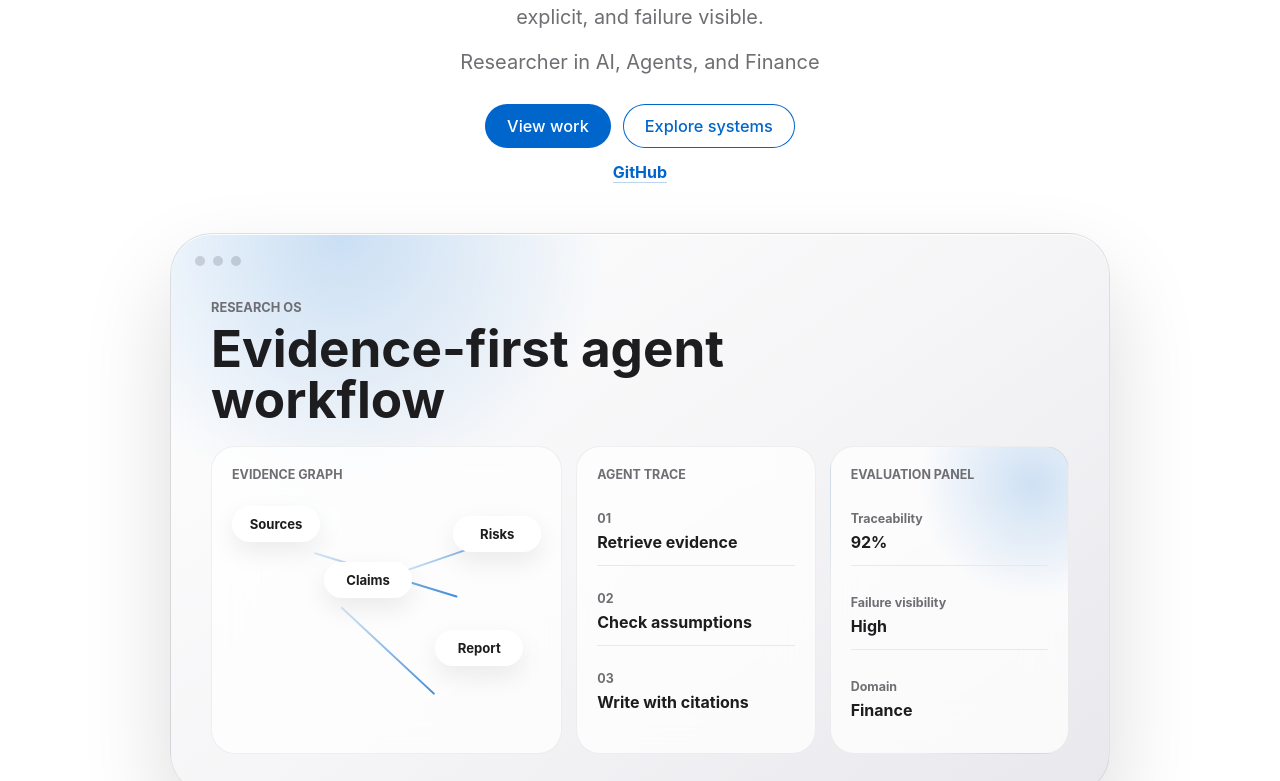
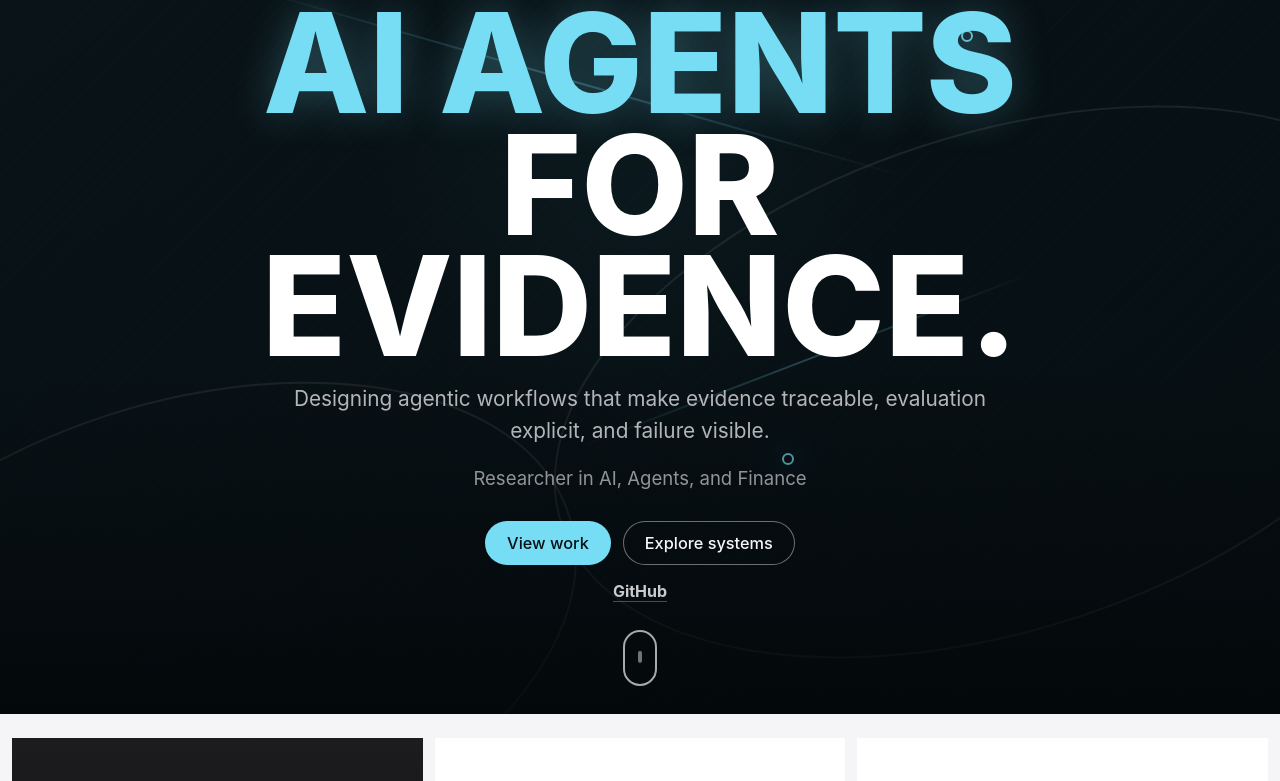
Before and after one commit to hardenyu21/hardenyu21.github.io, a React (Vite) app: page / in a window 1280 px wide. Shown: the part 379-1160 px from the top of the page. Built offline with nearby package versions, Linux system fonts and the light colour scheme.

Commit message:
Rework hero as immersive research statement

```diff
--- a/src/components/Hero.tsx
+++ b/src/components/Hero.tsx
@@ -7,10 +7,31 @@ type HeroProps = {
 export function Hero({ profile }: HeroProps) {
   return (
     <section className="hero" id="top">
+      <div className="hero-atmosphere" aria-hidden="true">
+        <span className="orbit orbit-one" />
+        <span className="orbit orbit-two" />
+        <span className="signal signal-one" />
+        <span className="signal signal-two" />
+        <span className="signal signal-three" />
+        <span className="trace trace-one" />
+        <span className="trace trace-two" />
+      </div>
+
+      <div className="hero-brand">
+        <a className="hero-mark" href="#top" aria-label="Back to top">
+          HY
+        </a>
+        <span>{profile.name}</span>
+      </div>
+
       <div className="hero-main">
         <p className="kicker">{profile.heroEyebrow}</p>
-        <h1>{profile.name}</h1>
-        <p className="hero-title">{profile.tagline}</p>
+        <h1 className="mission-title">
+          <span>Reliable</span>
+          <span className="mission-accent">AI agents</span>
+          <span>for</span>
+          <span>evidence.</span>
+        </h1>
         <p className="hero-subhead">{profile.heroSubhead}</p>
         <p className="hero-affiliation">{profile.title}</p>
         <div className="hero-actions" aria-label="Primary actions">
@@ -29,66 +50,9 @@ export function Hero({ profile }: HeroProps) {
           ))}
         </div>
       </div>
-      <div className="hero-visual" aria-label="Research workspace preview">
-        <div className="device-shell">
-          <div className="device-toolbar">
-            <span />
-            <span />
-            <span />
-          </div>
-          <div className="device-screen">
-            <div className="screen-title">
-              <span>Research OS</span>
-              <strong>Evidence-first agent workflow</strong>
-            </div>
-            <div className="research-interface">
-              <div className="evidence-graph interface-card">
-                <div className="interface-label">Evidence Graph</div>
-                <div className="graph-canvas" aria-hidden="true">
-                  <span className="node node-source">Sources</span>
-                  <span className="node node-claim">Claims</span>
-                  <span className="node node-risk">Risks</span>
-                  <span className="node node-report">Report</span>
-                  <i className="edge edge-one" />
-                  <i className="edge edge-two" />
-                  <i className="edge edge-three" />
-                </div>
-              </div>
-              <div className="agent-trace interface-card">
-                <div className="interface-label">Agent Trace</div>
-                <ol>
-                  <li>
-                    <span>01</span>
-                    <strong>Retrieve evidence</strong>
-                  </li>
-                  <li>
-                    <span>02</span>
-                    <strong>Check assumptions</strong>
-                  </li>
-                  <li>
-                    <span>03</span>
-                    <strong>Write with citations</strong>
-                  </li>
-                </ol>
-              </div>
-              <div className="eval-panel interface-card">
-                <div className="interface-label">Evaluation Panel</div>
-                <div className="metric-row">
-                  <span>Traceability</span>
-                  <strong>92%</strong>
-                </div>
-                <div className="metric-row">
-                  <span>Failure visibility</span>
-                  <strong>High</strong>
-                </div>
-                <div className="metric-row">
-                  <span>Domain</span>
-                  <strong>Finance</strong>
-                </div>
-              </div>
-            </div>
-          </div>
-        </div>
+
+      <div className="hero-scroll" aria-hidden="true">
+        <span />
       </div>
     </section>
   );
--- a/src/styles/layout.css
+++ b/src/styles/layout.css
@@ -1,7 +1,7 @@
 .site-header {
   position: sticky;
   top: 0;
-  z-index: 10;
+  z-index: 20;
   display: flex;
   align-items: center;
   justify-content: space-between;
@@ -9,8 +9,8 @@
   min-height: 56px;
   margin: 0 auto;
   padding: 0 max(20px, calc((100vw - var(--max-width)) / 2));
-  border-bottom: 1px solid rgba(0, 0, 0, 0.06);
-  background: rgba(255, 255, 255, 0.72);
+  border-bottom: 1px solid rgba(255, 255, 255, 0.08);
+  background: rgba(12, 19, 23, 0.72);
   backdrop-filter: saturate(180%) blur(20px);
 }
 
@@ -19,10 +19,10 @@
   width: 32px;
   height: 32px;
   place-items: center;
-  border: 1px solid rgba(0, 0, 0, 0.14);
+  border: 1px solid rgba(255, 255, 255, 0.2);
   border-radius: 50%;
-  color: var(--text);
-  background: rgba(245, 245, 247, 0.82);
+  color: #f5f7f8;
+  background: rgba(255, 255, 255, 0.08);
   font-size: 0.78rem;
   font-weight: 700;
   text-decoration: none;
@@ -34,7 +34,7 @@
   justify-content: flex-end;
   gap: 8px 22px;
   font-size: 0.82rem;
-  color: var(--muted);
+  color: rgba(245, 247, 248, 0.74);
 }
 
 .site-nav a {
@@ -47,48 +47,187 @@ main {
 }
 
 .hero {
+  position: relative;
   display: grid;
   justify-items: center;
-  gap: 34px;
-  min-height: calc(100svh - 56px);
-  padding: 76px 20px 34px;
+  align-content: space-between;
+  gap: 28px;
+  min-height: calc(100svh - 120px);
+  padding: 34px 20px 28px;
   overflow: hidden;
   border-bottom: 12px solid var(--surface);
+  color: #f5f7f8;
+  background:
+    linear-gradient(rgba(7, 16, 20, 0.76), rgba(7, 16, 20, 0.88)),
+    repeating-linear-gradient(
+      135deg,
+      rgba(255, 255, 255, 0.045) 0,
+      rgba(255, 255, 255, 0.045) 1px,
+      transparent 1px,
+      transparent 8px
+    ),
+    radial-gradient(circle at 50% 48%, rgba(83, 209, 235, 0.22), transparent 32%),
+    linear-gradient(145deg, #15262c, #071014 68%, #030608);
   text-align: center;
+}
+
+.hero::after {
+  position: absolute;
+  inset: auto 0 0;
+  height: 34%;
+  content: "";
+  background: linear-gradient(180deg, transparent, rgba(3, 6, 8, 0.76));
+  pointer-events: none;
+}
+
+.hero-atmosphere {
+  position: absolute;
+  inset: 0;
+  overflow: hidden;
+  pointer-events: none;
+}
+
+.orbit {
+  position: absolute;
+  border: 2px solid rgba(245, 247, 248, 0.08);
+  border-radius: 50%;
+  transform: rotate(-18deg);
+}
+
+.orbit-one {
+  right: -14%;
+  bottom: 8%;
+  width: min(72vw, 980px);
+  aspect-ratio: 1.85;
+}
+
+.orbit-two {
+  left: -18%;
+  bottom: -16%;
+  width: min(66vw, 820px);
+  aspect-ratio: 1.72;
+}
+
+.signal {
+  position: absolute;
+  width: 12px;
+  height: 12px;
+  border: 2px solid rgba(118, 221, 245, 0.82);
+  border-radius: 50%;
+  box-shadow: 0 0 34px rgba(118, 221, 245, 0.42);
+}
+
+.signal-one {
+  top: 28%;
+  left: 22%;
+}
+
+.signal-two {
+  right: 24%;
+  top: 34%;
+}
+
+.signal-three {
+  right: 38%;
+  bottom: 24%;
+}
+
+.trace {
+  position: absolute;
+  height: 2px;
+  border-radius: 999px;
+  background: linear-gradient(90deg, transparent, rgba(118, 221, 245, 0.46), transparent);
+  opacity: 0.56;
+}
+
+.trace-one {
+  top: 39%;
+  left: 18%;
+  width: 54%;
+  transform: rotate(16deg);
+}
+
+.trace-two {
+  right: 18%;
+  bottom: 34%;
+  width: 38%;
+  transform: rotate(-21deg);
+}
+
+.hero-brand,
+.hero-main,
+.hero-scroll {
+  position: relative;
+  z-index: 1;
+}
+
+.hero-brand {
+  display: inline-flex;
+  align-items: center;
+  gap: 12px;
+  justify-self: start;
+  width: min(var(--max-width), 100%);
+  color: rgba(245, 247, 248, 0.82);
+  font-size: 0.82rem;
+  font-weight: 700;
+}
+
+.hero-mark {
+  display: inline-grid;
+  width: 42px;
+  height: 42px;
+  place-items: center;
+  border: 1px solid rgba(245, 247, 248, 0.22);
+  border-radius: 50%;
+  color: #ffffff;
+  background: rgba(255, 255, 255, 0.08);
+  text-decoration: none;
 }
 
 .hero-main {
   display: grid;
   justify-items: center;
-  gap: 14px;
-  max-width: 980px;
+  gap: 16px;
+  width: min(1040px, 100%);
+  padding: 8svh 0 0;
 }
 
 .kicker {
-  color: var(--muted);
+  color: rgba(245, 247, 248, 0.68);
   font-size: 0.78rem;
   font-weight: 700;
   letter-spacing: 0;
   text-transform: uppercase;
 }
 
-.hero-title {
-  max-width: 920px;
-  color: var(--text);
-  font-size: clamp(1.55rem, 2.7vw, 2.45rem);
-  font-weight: 600;
-  line-height: 1.13;
+.mission-title {
+  display: grid;
+  max-width: 1120px;
+  color: #ffffff;
+  font-size: clamp(4.1rem, 10.8vw, 9.2rem);
+  font-weight: 800;
+  line-height: 0.88;
+  text-transform: uppercase;
+}
+
+.mission-title span {
+  display: block;
+}
+
+.mission-accent {
+  color: #76ddf5;
+  text-shadow: 0 0 42px rgba(118, 221, 245, 0.28);
 }
 
 .hero-subhead {
-  max-width: 680px;
-  color: var(--muted);
-  font-size: clamp(1.02rem, 1.8vw, 1.24rem);
+  max-width: 720px;
+  color: rgba(245, 247, 248, 0.72);
+  font-size: clamp(1.04rem, 1.7vw, 1.3rem);
 }
 
 .hero-affiliation {
-  color: var(--muted);
-  font-size: clamp(1rem, 1.8vw, 1.25rem);
+  color: rgba(245, 247, 248, 0.58);
+  font-size: clamp(0.96rem, 1.5vw, 1.16rem);
 }
 
 .hero-actions {
@@ -112,18 +251,18 @@ main {
 }
 
 .button-primary {
-  color: #ffffff;
-  background: var(--accent);
+  color: #071014;
+  background: #76ddf5;
 }
 
 .button-primary:hover {
-  color: #ffffff;
-  background: var(--accent-strong);
+  color: #071014;
+  background: #a5edfb;
 }
 
 .button-secondary {
-  color: var(--accent);
-  box-shadow: inset 0 0 0 1px var(--accent);
+  color: #f5f7f8;
+  box-shadow: inset 0 0 0 1px rgba(245, 247, 248, 0.42);
 }
 
 .hero-links a,
@@ -143,201 +282,40 @@ main {
   gap: 10px 18px;
 }
 
-.hero-visual {
-  position: relative;
-  width: min(1040px, 100%);
-  min-height: 430px;
-  margin-top: 16px;
+.hero .hero-links a {
+  color: rgba(245, 247, 248, 0.82);
+  border-bottom-color: rgba(245, 247, 248, 0.28);
 }
 
-.device-shell {
-  position: relative;
-  width: min(940px, 94%);
-  min-height: 430px;
-  margin: 0 auto;
-  overflow: hidden;
-  border: 1px solid rgba(0, 0, 0, 0.09);
-  border-radius: 42px;
-  background:
-    radial-gradient(circle at 18% 0%, rgba(0, 102, 204, 0.2), transparent 28%),
-    linear-gradient(145deg, #ffffff, #f5f5f7 52%, #e8e8ed);
-  box-shadow:
-    0 42px 90px rgba(0, 0, 0, 0.14),
-    inset 0 1px 0 rgba(255, 255, 255, 0.88);
+.hero-scroll {
+  display: grid;
+  width: 34px;
+  height: 56px;
+  place-items: start center;
+  padding-top: 10px;
+  border: 2px solid rgba(245, 247, 248, 0.68);
+  border-radius: 999px;
 }
 
-.device-toolbar {
-  display: flex;
-  gap: 8px;
-  padding: 22px 24px 0;
+.hero-scroll span {
+  width: 4px;
+  height: 12px;
+  border-radius: 999px;
+  background: rgba(245, 247, 248, 0.82);
+  animation: scrollPulse 1.8s ease-in-out infinite;
 }
 
-.device-toolbar span {
-  width: 10px;
-  height: 10px;
-  border-radius: 999px;
-  background: rgba(29, 29, 31, 0.16);
-}
+@keyframes scrollPulse {
+  0%,
+  100% {
+    transform: translateY(0);
+    opacity: 0.9;
+  }
 
-.device-screen {
-  display: grid;
-  gap: 22px;
-  padding: 34px 40px 40px;
-  text-align: left;
-}
-
-.screen-title {
-  display: grid;
-  gap: 8px;
-}
-
-.screen-title span,
-.screen-panel span {
-  color: var(--muted);
-  font-size: 0.8rem;
-  font-weight: 700;
-  text-transform: uppercase;
-}
-
-.screen-title strong {
-  max-width: 520px;
-  color: var(--text);
-  font-size: clamp(2rem, 4vw, 4rem);
-  line-height: 0.98;
-}
-
-.research-interface {
-  display: grid;
-  grid-template-columns: 1.35fr 0.92fr 0.92fr;
-  gap: 14px;
-}
-
-.interface-card {
-  display: grid;
-  min-height: 220px;
-  align-content: start;
-  gap: 16px;
-  padding: 20px;
-  border: 1px solid rgba(0, 0, 0, 0.06);
-  border-radius: 24px;
-  background: rgba(255, 255, 255, 0.74);
-  backdrop-filter: blur(20px);
-}
-
-.interface-label {
-  color: var(--muted);
-  font-size: 0.78rem;
-  font-weight: 700;
-  text-transform: uppercase;
-}
-
-.graph-canvas {
-  position: relative;
-  min-height: 168px;
-}
-
-.node {
-  position: absolute;
-  z-index: 2;
-  display: inline-flex;
-  min-width: 88px;
-  justify-content: center;
-  padding: 10px 12px;
-  border-radius: 999px;
-  color: var(--text);
-  background: #ffffff;
-  box-shadow: 0 10px 26px rgba(0, 0, 0, 0.08);
-  font-size: 0.82rem;
-  font-weight: 700;
-}
-
-.node-source {
-  top: 8px;
-  left: 0;
-}
-
-.node-claim {
-  top: 64px;
-  left: 44%;
-  transform: translateX(-50%);
-}
-
-.node-risk {
-  right: 0;
-  top: 18px;
-}
-
-.node-report {
-  right: 18px;
-  bottom: 0;
-}
-
-.edge {
-  position: absolute;
-  z-index: 1;
-  height: 2px;
-  border-radius: 999px;
-  background: linear-gradient(90deg, rgba(0, 102, 204, 0.15), rgba(0, 102, 204, 0.75));
-  transform-origin: left center;
-}
-
-.edge-one {
-  top: 54px;
-  left: 82px;
-  width: 150px;
-  transform: rotate(17deg);
-}
-
-.edge-two {
-  top: 74px;
-  left: 54%;
-  width: 122px;
-  transform: rotate(-19deg);
-}
-
-.edge-three {
-  right: 72px;
-  bottom: 58px;
-  width: 128px;
-  transform: rotate(43deg);
-}
-
-.agent-trace ol {
-  display: grid;
-  gap: 12px;
-  list-style: none;
-}
-
-.agent-trace li,
-.metric-row {
-  display: grid;
-  gap: 6px;
-  padding: 13px 0;
-  border-bottom: 1px solid var(--line);
-}
-
-.agent-trace li:last-child,
-.metric-row:last-child {
-  border-bottom: 0;
-}
-
-.agent-trace li span,
-.metric-row span {
-  color: var(--muted);
-  font-size: 0.78rem;
-  font-weight: 700;
-}
-
-.agent-trace li strong,
-.metric-row strong {
-  color: var(--text);
-  font-size: 1rem;
-}
-
-.eval-panel {
-  background:
-    radial-gradient(circle at 85% 12%, rgba(0, 102, 204, 0.18), transparent 34%),
-    rgba(255, 255, 255, 0.74);
+  50% {
+    transform: translateY(14px);
+    opacity: 0.35;
+  }
 }
 
 .floating-card {
@@ -756,35 +734,21 @@ main {
   }
 
   .hero {
-    gap: 34px;
-    min-height: auto;
-    padding: 62px 14px 18px;
+    gap: 30px;
+    min-height: calc(100svh - 96px);
+    padding: 26px 14px 20px;
   }
 
-  .hero-title {
-    font-size: 1.55rem;
+  .hero-main {
+    padding-top: 4svh;
   }
 
-  .hero-visual {
-    min-height: 330px;
+  .mission-title {
+    font-size: clamp(3.1rem, 12vw, 5.4rem);
   }
 
-  .device-shell {
-    min-height: 330px;
-    border-radius: 32px;
-  }
-
-  .device-screen {
-    padding: 30px 24px;
-  }
-
-  .research-interface,
   .promo-grid {
     grid-template-columns: 1fr;
-  }
-
-  .interface-card {
-    min-height: 190px;
   }
 
   .featured-publication {
@@ -850,17 +814,23 @@ main {
     padding-top: 46px;
   }
 
+  .mission-title {
+    font-size: clamp(2.82rem, 11.5vw, 3.15rem);
+  }
+
   .site-mark {
     width: 34px;
     height: 34px;
   }
 
-  .device-shell {
-    width: 100%;
+  .hero-brand {
+    justify-self: center;
+    justify-content: center;
   }
 
-  .screen-title strong {
-    font-size: 2.2rem;
+  .hero-actions {
+    display: grid;
+    width: min(240px, 100%);
   }
 
   .promo-card {
@@ -888,16 +858,6 @@ main {
     min-height: 190px;
   }
 
-  .graph-canvas {
-    min-height: 150px;
-  }
-
-  .node {
-    min-width: 72px;
-    padding: 9px 10px;
-    font-size: 0.74rem;
-  }
-
   .news-list li {
     grid-template-columns: 1fr;
     gap: 6px;
```
